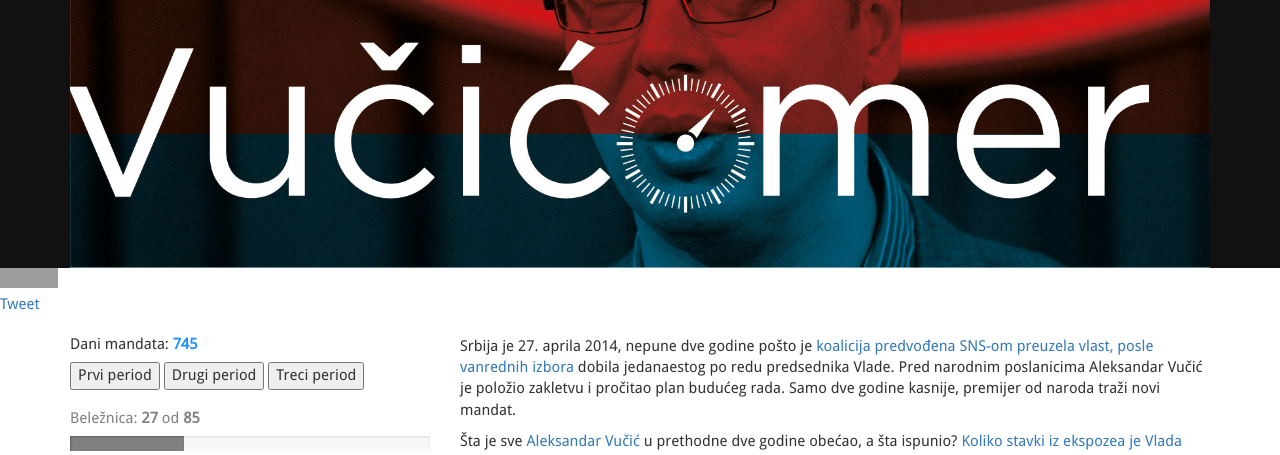
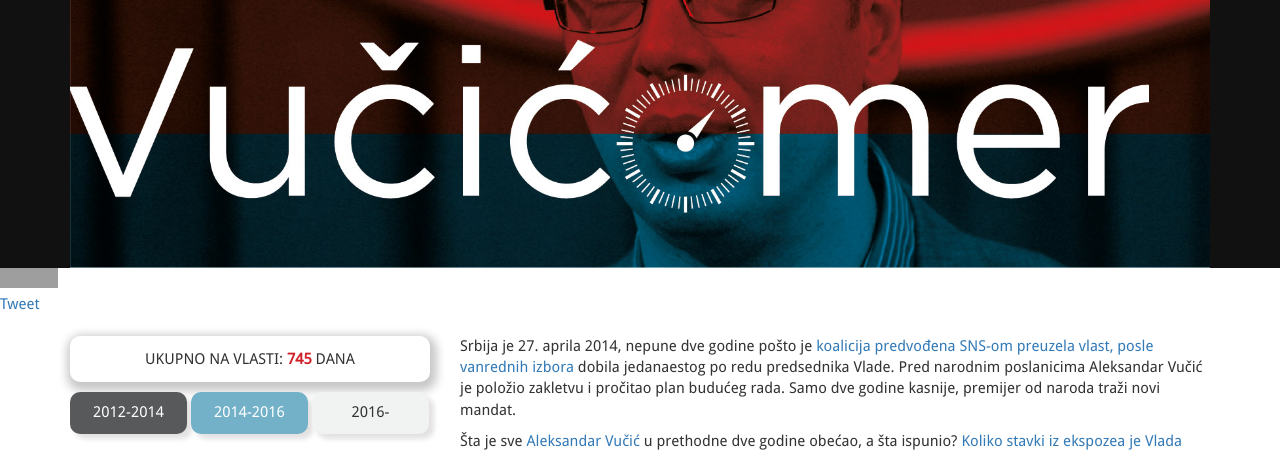
Before and after one commit to crtarsorg/vucicomer, a PHP site: page / in a window 1280 px wide. Shown: the top 455 px of the page. Run offline with PHP 8.4, Linux system fonts and the light colour scheme; some libraries are stand-ins or nearby versions; grey boxes are pictures that could not be loaded.

Commit message:
redizajn init

```diff
--- a/css/extern.css
+++ b/css/extern.css
@@ -147,17 +147,19 @@ td.count {
 
 .summary .daysinoffice i.fa,
 .summary .daysinoffice b {
-    color: dodgerblue !important;
+    color: #D02027 !important;
 }
 
-.beleznica, .beleznica a {
+/* .beleznica, .beleznica  */
+/* a {
     color: gray !important;
-}
+} */
 
-.beleznica p.progress span {
+/* .beleznica */
+p.progress span {
     background-color: gray;
 }
-
+/*
 .uprocesu, .uprocesu a {
     color: orange !important;
 }
@@ -180,7 +182,7 @@ td.count {
 
 .neispunjeno p.progress span {
     background-color: indianred !important;
-}
+} */
 
 .banner {
     position: absolute;
--- a/index.php
+++ b/index.php
@@ -12,7 +12,7 @@
 		<meta name="mobile-web-app-capable" content="yes">
     	<meta name="apple-mobile-web-app-capable" content="yes">
 
-		<title>Vučićomer</title>
+
 		<!-- <link rel="shortcut icon" href="images/favicon.ico" type="image/x-icon"></link> -->
 
 		<link rel="stylesheet" type="text/css" href="https://cdnjs.cloudflare.com/ajax/libs/twitter-bootstrap/3.3.6/css/bootstrap.min.css">
@@ -24,8 +24,118 @@
      <script src="https://cdnjs.cloudflare.com/ajax/libs/smooth-scroll/10.0.0/js/smooth-scroll.min.js"></script>
 
      <style type="text/css">
-     .ikonica{height: 25px;}
+     .ikonica{
+        height: 25px;
+        width: 25px;
+        border-radius: 12px;
+        display: inline-block;
+    }
+
+    .dani-vlasti{
+        box-shadow: 2px 4px 10px 5px rgb(200, 200, 200);
+        border-radius: 10px 10px 10px 10px;
+        /* min-height: 30px; */
+        padding: 15px;
+        text-align: center;
+        cursor: pointer;
+    }
+    .dani-vlasti span{text-transform: uppercase;}
+
+    .dugme-active{
+        transform: translateY(-2px);
+        border-radius: 0 0 10px 10px;
+    }
+    .period-14-donji{border-radius: 5px 5px 5px 0px !important;}
+    .period-16-donji{border-radius: 5px 5px 5px 5px !important;}
+    .period-X-donji{border-radius: 5px 5px 0px 5px !important;}
+
+    .period-14-gornji{border-radius: 0px 0px 10px 10px !important;}
+    .period-16-gornji{border-radius: 0px 0px 10px 10px !important;}
+    .period-X-gornji{border-radius: 0px 0px 10px 10px !important;}
+
+    .dugme {
+      /*   -webkit-box-shadow: 10px 10px 5px 0px rgba(0,0,0,0.75);
+      -moz-box-shadow: 10px 10px 5px 0px rgba(0,0,0,0.75); */
+        box-shadow: 5px 5px 5px 0px rgb(227, 225, 226);
+
+        border-radius: 10px 10px 10px 10px;
+      /*   -moz-border-radius: 10px 10px 10px 10px;
+      -webkit-border-radius: 10px 10px 10px 10px; */
+        border: 0px solid #000000;
+        padding: 10px;
+        min-width: 100px;
+        width: 32.5%;
+        display: inline-block;
+        text-align: center;
+        cursor: pointer;
+     }
+
+    .belo{color: white;}
+    .period-14{ background-color: #58595b; }
+    .period-16{ background-color: #72b1c8; }
+    .period-X{ background-color: #f1f2f2; }
+    .ikonice-glavno{
+        position: absolute;
+        left: -10%;
+        margin-top: -15px;
+    }
+    .dodatno{
+        min-height: 35px;
+        box-shadow: 5px 5px 5px 0px rgb(227, 225, 226);
+        border-radius: 5px 5px 5px 5px;
+        margin-bottom: 2px;
+        text-align: center;
+        padding: 5px;
+
+    }
+    .filter-ikonica{cursor: pointer;}
      </style>
+
+
+
+
+     <script type="text/javascript">
+         $(function() {
+            $(".dugme").click(function(ev) {
+
+                $(".dugme").removeClass (function (index, css) {
+                        return (css.match (/period-\d+-gornji$/g) || []).join(' ');
+                    });
+
+                $(".dugme").removeClass('dugme-active')
+
+                var ime = $(this).attr('class');
+                var d_klasa = "";
+
+                if(ime.indexOf('period-14')!= -1 ){
+                    d_klasa = "period-14";
+                }
+                else if(ime.indexOf('period-16')!= -1 ){
+                    d_klasa = "period-16";
+                }
+                else if(ime.indexOf('period-X')!= -1 ){
+                    d_klasa = "period-X";
+                }
+
+
+                $(this).addClass('dugme-active')
+                $(".dugme").removeClass(d_klasa+"-gornji")
+
+                $(".dodatno").html('dugme-active')
+                $dodat = $(".dodatno").removeClass();
+                $dodat.addClass("dodatno")
+                $dodat.addClass(d_klasa)
+
+                $dodat.addClass(d_klasa+"-donji")
+                $(this).addClass(d_klasa+"-gornji")
+
+                if(d_klasa !="period-X"){
+                    $dodat.addClass("belo")
+
+                }
+            });
+         })
+     </script>
 	</head>
 	<body>
 		<header class="container-fluid">
@@ -43,44 +153,55 @@
 		<section class="container">
             <div class="row">
     		    <div class="summary col-xs-12 col-sm-4">
-    		        <div class="daysinoffice">
-    		            <h2>
+    		        <div class="daysinoffice ">
+    		            <h2 class="dani-vlasti">
     		                <!-- <i class="fa fa-calendar"></i> -->
-                          <span title="od 27. aprila 2014 godine">Dani mandata:</span> <b></b>
+                          <span title="od 27. aprila 2014 godine">Ukupno na vlasti:</span> <b>-0</b> <span>dana</span>
 
 
     		            </h2>
-                         <button class="btn1">Prvi period</button>
-                          <button class="btn2">Drugi period</button>
-                          <button class="btn3">Treci period</button>
+
+                        <div>
+                            <div class="dodatno hidden "></div>
+                            <div class="dugme period-14 belo">2012-2014</div>
+                            <div class="dugme period-16 belo">2014-2016</div>
+                            <div class="dugme period-X">2016-</div>
+                        </div>
+
     		        </div>
     		        <a data-scroll="" href="#obecanja">
     		            <div class="beleznica" data-search="Beleznica">
     		                <h2>
-    		                	<!-- <i class="fa fa-hourglass-start"></i> -->
-    		                	<span>Beležnica: <b class="count"></b> od <b class="total"></b></span>
+
+    		                	<span>Beležnica: <b class="count"></b>/<b class="total"></b></span>
     		                </h2>
+
+                           <img class="ikonice-glavno" src="images/ikonica-beleznica.svg">
                            <p class="progress"><span></span></p>
+
     		            </div>
     		            <div class="uprocesu" data-search="U procesu">
     		                <h2>
     		                	<!-- <i class="fa fa-cogs"></i> -->
-    		                	<span>U procesu: <b class="count"></b> od <b class="total"></b></span>
+    		                	<span>U procesu: <b class="count"></b>/<b class="total"></b></span>
     		                </h2>
+                            <img class="ikonice-glavno" src="images/ikonica-u-procesu.svg">
     		                <p class="progress"><span></span></p>
     		            </div>
     		            <div class="ispunjeno" data-search="Ispunjeno">
     		                <h2>
     		                	<!-- <i class="fa fa-check-circle-o"></i> -->
-    		                	<span>Ispunjeno: <b class="count"></b> od <b class="total"></b></span>
+    		                	<span>Ispunjeno: <b class="count"></b>/<b class="total"></b></span>
     		                </h2>
+                             <img class="ikonice-glavno" src="images/ikonica-ispunjeno.svg">
     		                <p class="progress"><span></span></p>
     		            </div>
     		            <div class="neispunjeno" data-search="Neispunjeno">
     		                <h2>
                                 <!-- <i class="fa fa-ban"></i> -->
-                                <span>Neispunjeno: <b class="count"></b> od <b class="total"></b></span>
+                                <span>Neispunjeno: <b class="count"></b>/<b class="total"></b></span>
                             </h2>
+                            <img class="ikonice-glavno" src="images/ikonica-neispunjeno.svg">
     		                <p class="progress"><span></span></p>
     		            </div>
     		        </a>
@@ -105,9 +226,7 @@
             </div>
 		</section>
 
-  <style type="text/css">
-  .filter-ikonica{cursor: pointer;}
-  </style>
+
 
 
 
@@ -121,9 +240,13 @@
 
             <div class="container">
                 <div class="pull-right">
-                    <img class="ikonica post-ekspoze-filter filter-ikonica" src="images/prime.png" title="Izjave posle ekspozea">
-                    <img class="ikonica pre-ekspoze-filter filter-ikonica" src="images/obecanja.png" title="Izjave pre ekspozea">
-                    <img class="ikonica ekspoze-filter filter-ikonica" src="images/ekspoze.png" title="Izjave date u ekspozeu">
+
+                   <div class="ikonica post-ekspoze-filter filter-ikonica period-14"></div>
+                   <div class="ikonica pre-ekspoze-filter filter-ikonica period-16" ></div>
+                   <div class="ikonica ekspoze-filter filter-ikonica period-X"></div>
+                   <!--  <img class="ikonica post-ekspoze-filter filter-ikonica" src="images/12-14.svg" title="Izjave posle ekspozea">
+                   <img class="ikonica pre-ekspoze-filter filter-ikonica" src="images/14-16.svg" title="Izjave pre ekspozea">
+                   <img class="ikonica ekspoze-filter filter-ikonica" src="images/16-X.svg" title="Izjave date u ekspozeu"> -->
                 </div>
 
             </div>
@@ -143,7 +266,7 @@
             </table>
 
         </section>
-
+        <section class="container container-border">
             <div id="fb-root"></div>
             <script>(function(d, s, id) {
               var js, fjs = d.getElementsByTagName(s)[0];
@@ -153,7 +276,12 @@
               fjs.parentNode.insertBefore(js, fjs);
             }(document, 'script', 'facebook-jssdk'));</script>
 
-        <div class="fb-comments" data-href="http://www.vucicomer.rs" data-numposts="5"></div>
+
+
+            <div class="fb-comments " data-href="http://www.vucicomer.rs" data-numposts="5" data-width="1000px"></div>
+        </section>
+
+
 
         <footer>
             <a href="http://www.istinomer.rs">
--- a/js/index.js
+++ b/js/index.js
@@ -10,7 +10,7 @@ Date: 01-Nov-2015
 
 
 //js za matricno filtriranje - periodi + kategorije
-// ukupno ocena po kategorija
+// ukupno ocena po kategorijama
 
 
   function init() {
@@ -35,10 +35,16 @@ Date: 01-Nov-2015
       }
       else kl_sel = "";
 
+      if(kl_sel == ""){
+        $("tr.category").hide();
+
+      }
+
+      // kad je all - sakrij sve tr.category
 
 
-      //console.log();
       if( this.className.indexOf('post-ekspoze-filter')!=-1 ){
+
         $('tr' + kl_sel ).show() // prikazi samo tu kategoriju
         $('tr img:not(.post-ekspoze)').parents().filter('tr' ).hide()
       }
```
Also changed, not shown: images/12-14-tab.svg (added), images/12-14.svg (added), images/14-16-tab.svg (added), images/14-16.svg (added), images/16-X.svg (added), images/16-tab.svg (added), images/ikonica-beleznica-2.svg (added), images/ikonica-beleznica.svg (added), images/ikonica-ispunjeno.svg (added), images/ikonica-neispunjeno.svg (added), images/ikonica-u-procesu.svg (added), images/pozadina za UKUPNO NA VLASTI.svg (added), images/slajder.svg (added). Lines whose indentation alone changed are shown as unchanged.
